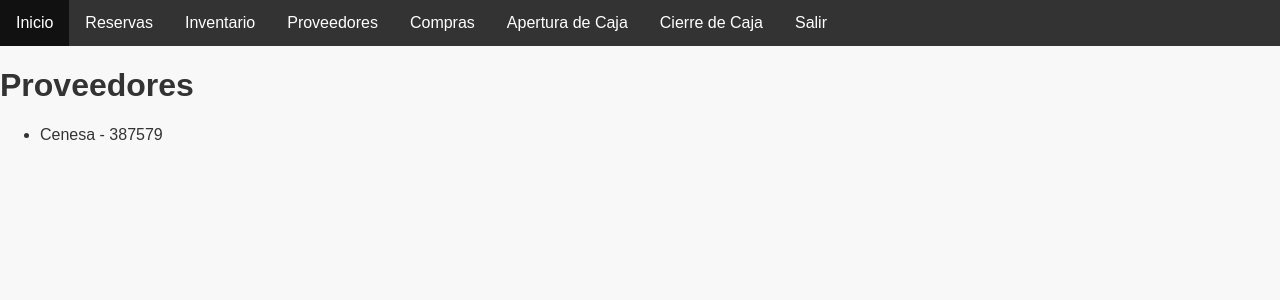
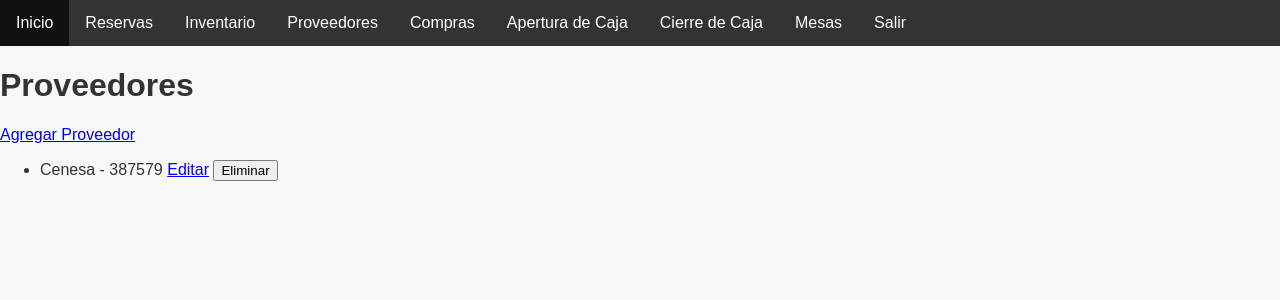
Before and after one commit to Leonelpescador/Bruenet-2.0, a Django app: page /proveedores/ in a window 1280 px wide. Shown: the top 300 px of the page. Run offline with Django 5.2, Linux system fonts and the light colour scheme; a user stored in the database is signed in; data comes from the database, SQL or seed files in the repository; both versions use the stored data as it was after the commit.

Commit message:
te quedaste en Proveedores revisar porque no muestra Nombre

```diff
--- a/brunet/restaurant/templates/restaurant/base.html
+++ b/brunet/restaurant/templates/restaurant/base.html
@@ -19,6 +19,7 @@
                 <li><a href="{% url 'compras' %}">Compras</a></li>
                 <li><a href="{% url 'apertura_caja' %}">Apertura de Caja</a></li>
                 <li><a href="{% url 'cierre_caja' %}">Cierre de Caja</a></li>
+                <li><a href="{% url 'lista_mesas' %}">Mesas</a></li>
                 <li><a href="{% url 'logout' %}">Salir</a></li>
             </ul>
         </nav>
--- a/brunet/restaurant/templates/restaurant/proveedores.html
+++ b/brunet/restaurant/templates/restaurant/proveedores.html
@@ -2,9 +2,22 @@
 
 {% block content %}
 <h1>Proveedores</h1>
+
+
+<a href="{% url 'crear_proveedor' %}" class="btn btn-primary">Agregar Proveedor</a>
+
+
 <ul>
     {% for proveedor in proveedores %}
-    <li>{{ proveedor.nombre_proveedor }} - {{ proveedor.telefono }}</li>
+    <li>
+        {{ proveedor.nombre_proveedor }} - {{ proveedor.telefono }}
+
+        <a href="{% url 'editar_proveedor' proveedor.pk %}" class="btn btn-secondary">Editar</a>
+        <form method="post" action="{% url 'eliminar_proveedor' proveedor.pk %}" style="display:inline;">
+            {% csrf_token %}
+            <button type="submit" class="btn btn-danger">Eliminar</button>
+        </form>
+    </li>
     {% endfor %}
 </ul>
 {% endblock %}
--- a/brunet/restaurant/urls.py
+++ b/brunet/restaurant/urls.py
@@ -1,6 +1,7 @@
 from django.urls import path
 from .views import CustomLoginView
 from . import views
+from .views import lista_mesas, crear_mesa, editar_mesa, eliminar_mesa, crear_proveedor, editar_proveedor, eliminar_proveedor
 
 urlpatterns = [
     path('login/', views.CustomLoginView.as_view(), name='login'),
@@ -13,7 +14,14 @@ urlpatterns = [
     path('reserva/crear/', views.crear_reserva, name='crear_reserva'),
     path('inventario/', views.inventario, name='inventario'),
     path('proveedores/', views.proveedores, name='proveedores'),
+    path('proveedores/crear/', views.crear_proveedor, name='crear_proveedor'),
+    path('proveedores/editar/<int:pk>/', views.editar_proveedor, name='editar_proveedor'),
+    path('proveedores/eliminar/<int:pk>/', views.eliminar_proveedor, name='eliminar_proveedor'),
     path('compras/', views.compras, name='compras'),
     path('compra/crear/', views.crear_compra, name='crear_compra'),
     path('login/', views.CustomLoginView.as_view(), name='login'),
+    path('mesas/', lista_mesas, name='lista_mesas'),
+    path('mesas/crear/', crear_mesa, name='crear_mesa'),
+    path('mesas/editar/<int:mesa_id>/', editar_mesa, name='editar_mesa'),
+    path('mesas/eliminar/<int:mesa_id>/', eliminar_mesa, name='eliminar_mesa'),
 ]
--- a/brunet/restaurant/views.py
+++ b/brunet/restaurant/views.py
@@ -2,16 +2,16 @@ from django.shortcuts import render, redirect, get_object_or_404
 from django.contrib.auth.decorators import login_required
 from django.contrib import messages
 from .models import Caja, Pedido, Reserva, Inventario, Proveedor, Compra, Mesa
-from .forms import AperturaCajaForm, CierreCajaForm, PedidoForm, PagoForm, ReservaForm, CompraForm
+from .forms import AperturaCajaForm, CierreCajaForm, PedidoForm, PagoForm, ReservaForm, CompraForm , MesaForm
 from django.contrib.auth.models import User
 
-#@login_required
+@login_required
 def home(request):
     mesas = Mesa.objects.all()
     return render(request, 'restaurant/home.html', {'mesas': mesas})
 
 
-#@login_required
+@login_required
 def apertura_caja(request):
     if request.method == 'POST':
         form = AperturaCajaForm(request.POST)
@@ -118,6 +118,73 @@ def crear_compra(request):
         form = CompraForm()
     return render(request, 'restaurant/crear_compra.html', {'form': form})
 
+@login_required
+def lista_mesas(request):
+    mesas = Mesa.objects.all()
+    return render(request, 'restaurant/mesas.html', {'mesas': mesas})
+
+def crear_mesa(request):
+    if request.method == 'POST':
+        form = MesaForm(request.POST)
+        if form.is_valid():
+            form.save()
+            return redirect('lista_mesas')
+    else:
+        form = MesaForm()
+    return render(request, 'restaurant/crear_mesa.html', {'form': form})
+
+def editar_mesa(request, mesa_id):
+    mesa = get_object_or_404(Mesa, id=mesa_id)
+    if request.method == 'POST':
+        form = MesaForm(request.POST, instance=mesa)
+        if form.is_valid():
+            form.save()
+            return redirect('lista_mesas')
+    else:
+        form = MesaForm(instance=mesa)
+    return render(request, 'restaurant/editar_mesa.html', {'form': form})
+
+def eliminar_mesa(request, mesa_id):
+    mesa = get_object_or_404(Mesa, id=mesa_id)
+    mesa.delete()
+    return redirect('lista_mesas')
+
+#------
+from .models import Proveedor
+from .forms import ProveedorForm
+@login_required
+def crear_proveedor(request):
+    if request.method == 'POST':
+        form = ProveedorForm(request.POST)
+        if form.is_valid():
+            form.save()
+            messages.success(request, 'Proveedor agregado con éxito.')
+            return redirect('proveedores')
+    else:
+        form = ProveedorForm()
+    return render(request, 'restaurant/crear_proveedor.html', {'form': form})
+
+def editar_proveedor(request, pk):
+    proveedor = get_object_or_404(Proveedor, pk=pk)
+    if request.method == 'POST':
+        form = ProveedorForm(request.POST, instance=proveedor)
+        if form.is_valid():
+            form.save()
+            messages.success(request, 'Proveedor actualizado con éxito.')
+            return redirect('proveedores')
+    else:
+        form = ProveedorForm(instance=proveedor)
+    return render(request, 'restaurant/editar_proveedor.html', {'form': form})
+
+def eliminar_proveedor(request, pk):
+    proveedor = get_object_or_404(Proveedor, pk=pk)
+    if request.method == 'POST':
+        proveedor.delete()
+        messages.success(request, 'Proveedor eliminado con éxito.')
+        return redirect('proveedores')
+    return render(request, 'restaurant/eliminar_proveedor.html', {'proveedor': proveedor})
+
+
 
 #Logger
 
```
Also changed, not shown: brunet/restaurant/forms.py (+16 -1 lines), brunet/restaurant/templates/restaurant/crear_mesa.html (added, +10 -0 lines), brunet/restaurant/templates/restaurant/crear_proveedor.html (added, +10 -0 lines), brunet/restaurant/templates/restaurant/editar_mesa.html (added, +10 -0 lines), brunet/restaurant/templates/restaurant/editar_proveedor.html (added, +10 -0 lines), brunet/restaurant/templates/restaurant/eliminar_mesa.html (added, +11 -0 lines), brunet/restaurant/templates/restaurant/eliminar_proveedor.html (added, +11 -0 lines), brunet/restaurant/templates/restaurant/mesas.html (added, +32 -0 lines), brunet/db.sqlite3.
